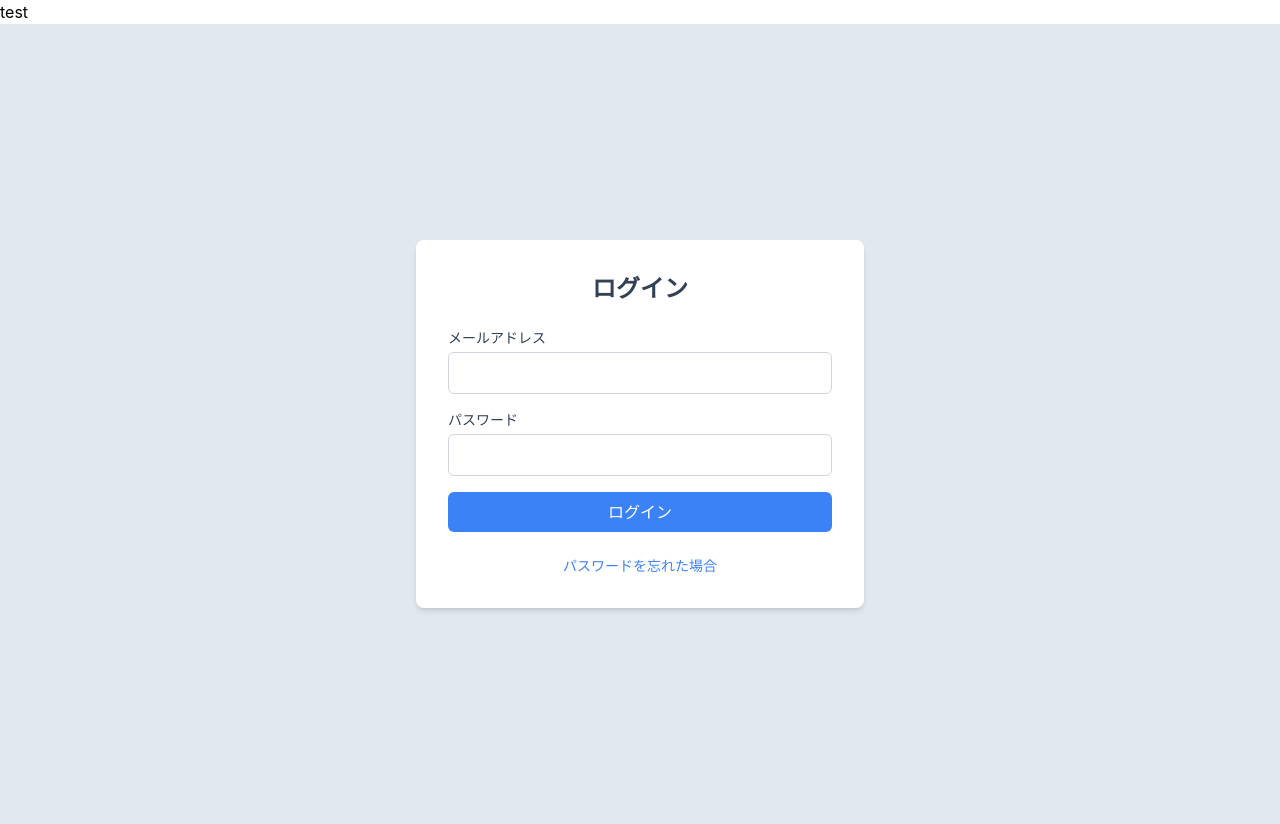
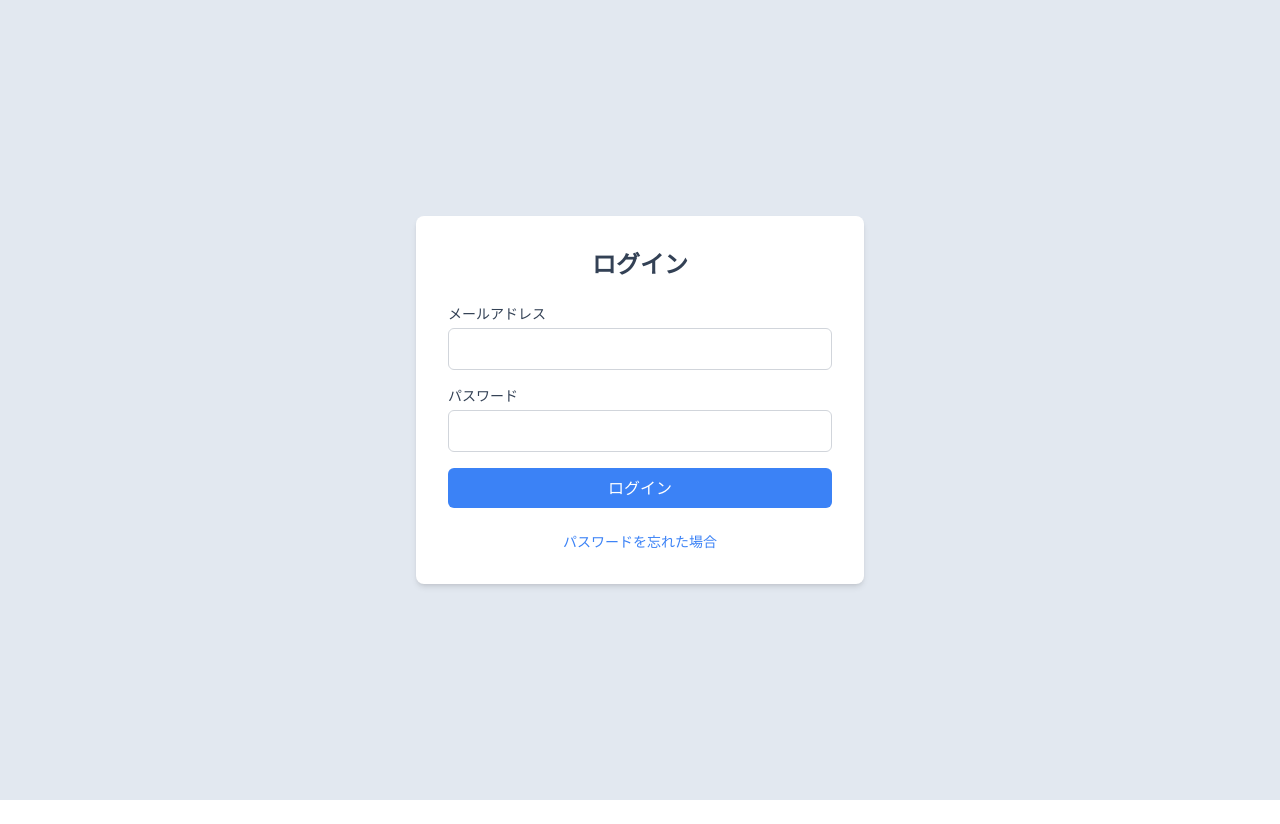
Before and after one commit to pecorimaru/kondatemaker_frontend, a React (Create React App) app: page / in a window 1280 px wide. After the commit the page ends 800 px from the top, so only its background shows below. Built offline with nearby package versions, Linux system fonts and the light colour scheme.

Commit message:
testchange

```diff
--- a/src/components/inputingred.jsx
+++ b/src/components/inputingred.jsx
@@ -78,7 +78,7 @@ export const InputIngred = ({ isInputIngredOpen, setIsInputIngredOpen, handleClo
 
         <form onSubmit={handleSubmit}>
           <div className="mb-4">
-            <label className="block text-sm text-gray-700">食材名:</label>
+            <label className="block text-sm text-gray-700">テスト食材名:</label>
             <input
               type="text"
               value={ingredNm}
--- a/src/kondatemaker.jsx
+++ b/src/kondatemaker.jsx
@@ -22,7 +22,6 @@ export const  KondateMaker = () => {
 
   return (
     <>
-      <h1>test</h1>
       <div className="bg-slate-200 h-screen font-sans">
         <Router>
           <Routes>
```
